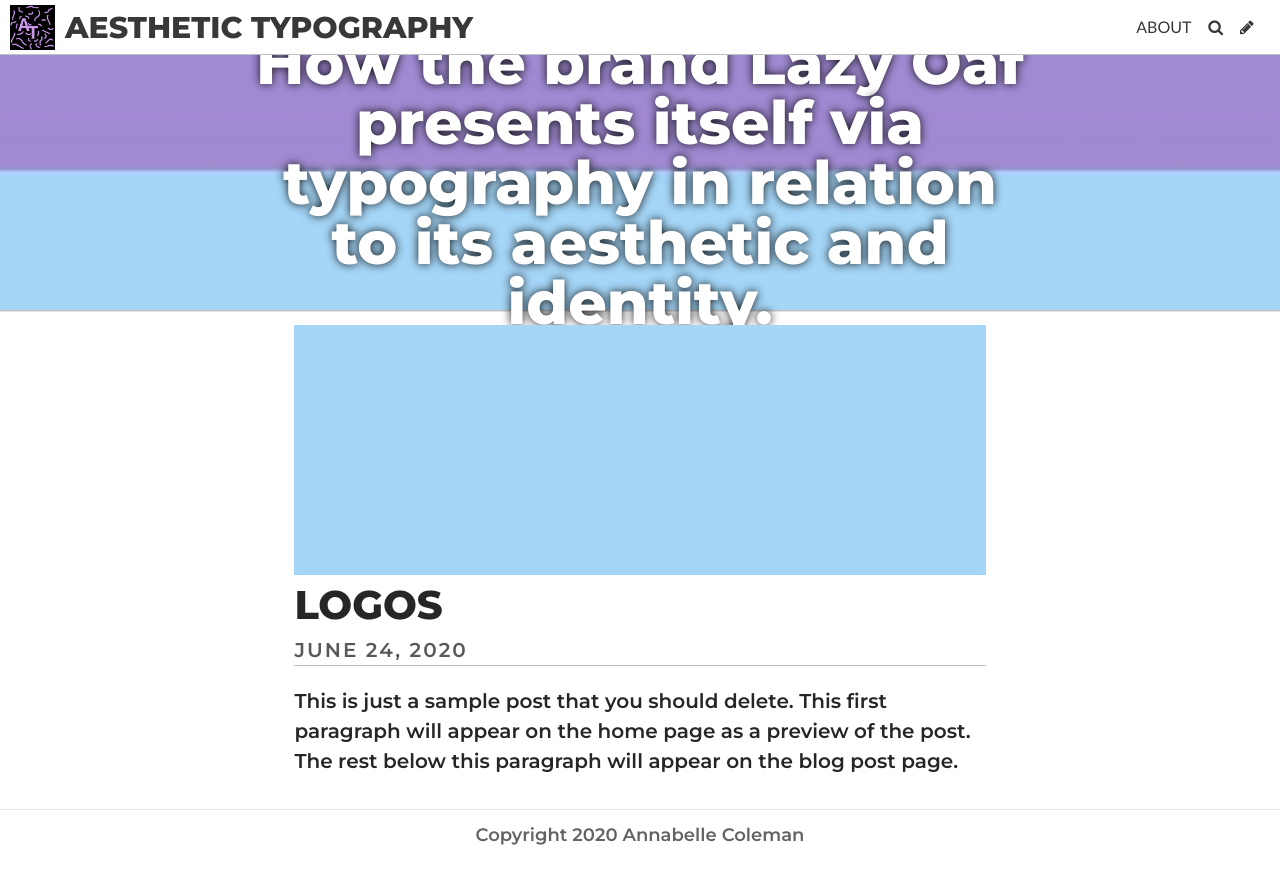
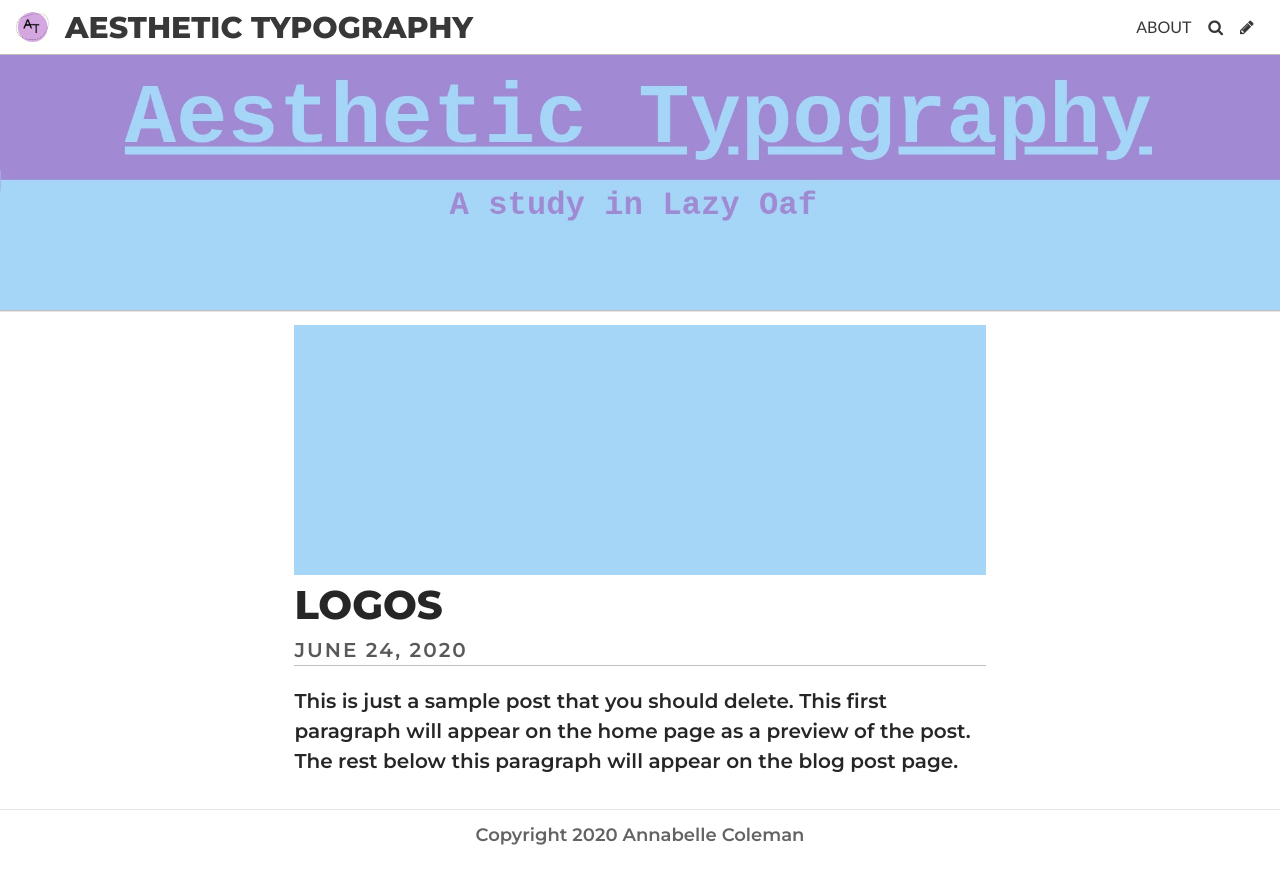
Before and after one commit to annabelle-coleman/typographydesign, a Jekyll site: the page built from index.html, in a window 1280 px wide. Shown: the top 884 px of the page. Built offline with Jekyll 4.4.1, drawn with Linux system fonts in a browser that asks for light colours; some web fonts are replaced; the list of posts is cut into pages by our own code.

Commit message:
Update Settings “general”

```diff
--- a/_data/settings.yml
+++ b/_data/settings.yml
@@ -1,12 +1,11 @@
 title: AESTHETIC TYPOGRAPHY
 description: How the brand Lazy Oaf presents itself via typography in relation
   to its aesthetic and identity.
-header_text: How the brand Lazy Oaf presents itself via typography in relation
-  to its aesthetic and identity.
+header_text: ""
 footer_text: Copyright 2020 Annabelle Coleman
-header_feature_image: ../uploads/dualbackground.jpg
+header_feature_image: ../uploads/dualbackground-1-.jpg
 bannerheight: 20vmax
-logo: ../uploads/logo-idea-1.png
+logo: ../uploads/logo.png
 favicon: /uploads/favicon.ico
 gridlayout: false
 fixednavbar: true
```
Also changed, not shown: uploads/dualbackground-1-.jpg (added), uploads/logo.png (added).
